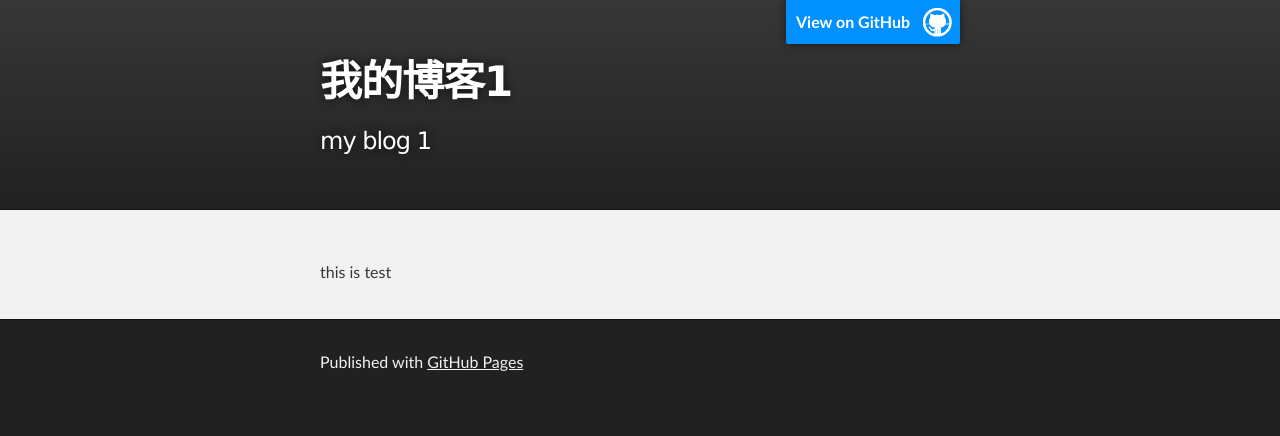
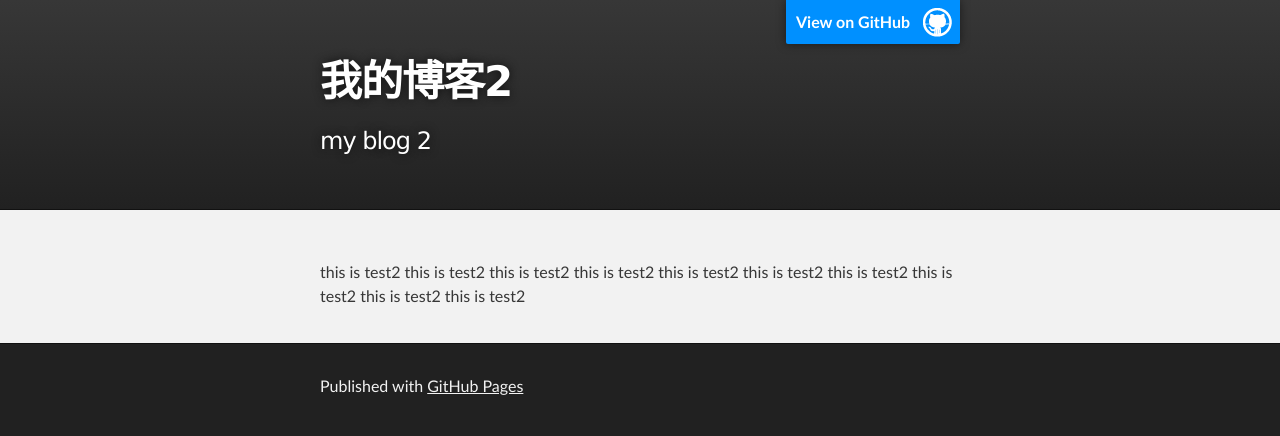
Before and after one commit to ylhtan/ylhtan.github.io, a plain HTML site: page index.html in a window 1280 px wide. Drawn offline with Linux system fonts and the light colour scheme.

Commit message:
Replace master branch with page content via GitHub

```diff
--- a/index.html
+++ b/index.html
@@ -4,11 +4,11 @@
   <head>
     <meta charset='utf-8'>
     <meta http-equiv="X-UA-Compatible" content="chrome=1">
-    <meta name="description" content="我的博客1 : my blog 1">
+    <meta name="description" content="我的博客2 : my blog 2">
 
     <link rel="stylesheet" type="text/css" media="screen" href="stylesheets/stylesheet.css">
 
-    <title>我的博客1</title>
+    <title>我的博客2</title>
   </head>
 
   <body>
@@ -18,8 +18,8 @@
         <header class="inner">
           <a id="forkme_banner" href="https://github.com/ylhtan">View on GitHub</a>
 
-          <h1 id="project_title">我的博客1</h1>
-          <h2 id="project_tagline">my blog 1</h2>
+          <h1 id="project_title">我的博客2</h1>
+          <h2 id="project_tagline">my blog 2</h2>
 
         </header>
     </div>
@@ -27,7 +27,16 @@
     <!-- MAIN CONTENT -->
     <div id="main_content_wrap" class="outer">
       <section id="main_content" class="inner">
-        <p>this is test</p>
+        <p>this is test2
+this is test2
+this is test2
+this is test2
+this is test2
+this is test2
+this is test2
+this is test2
+this is test2
+this is test2</p>
       </section>
     </div>
 
--- a/params.json
+++ b/params.json
@@ -1 +1 @@
-{"name":"我的博客1","tagline":"my blog 1","body":"this is test","google":"","note":"Don't delete this file! It's used internally to help with page regeneration."}
+{"name":"我的博客2","tagline":"my blog 2","body":"this is test2\r\nthis is test2\r\nthis is test2\r\nthis is test2\r\nthis is test2\r\nthis is test2\r\nthis is test2\r\nthis is test2\r\nthis is test2\r\nthis is test2","google":"","note":"Don't delete this file! It's used internally to help with page regeneration."}
```
